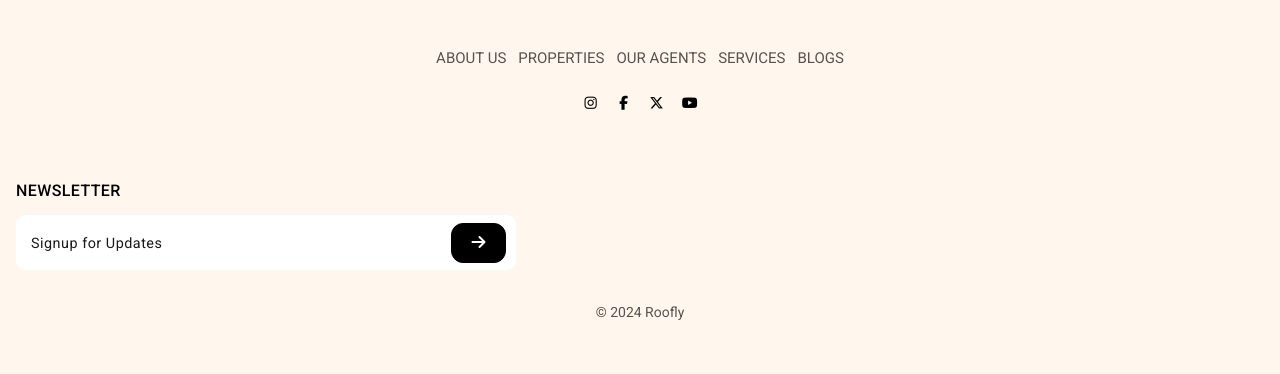
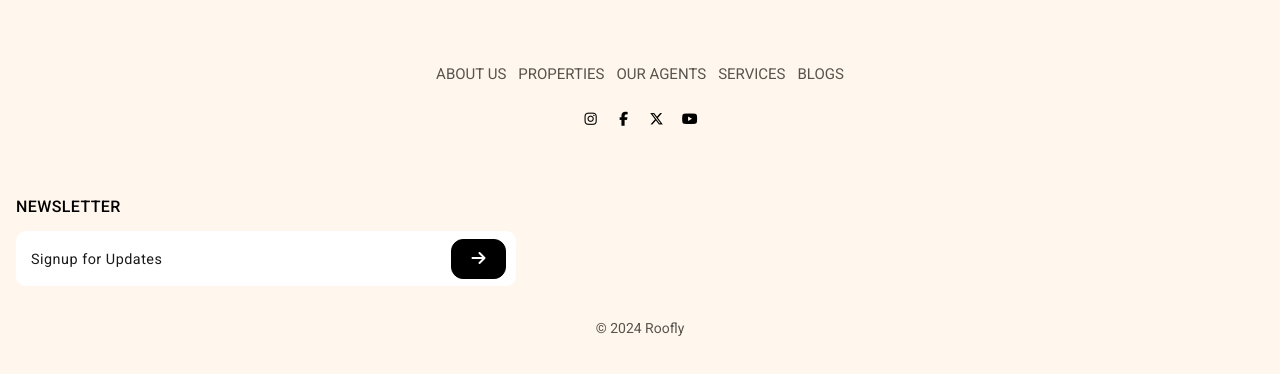
Before and after one commit to miteshp98/roofly-real-estate, a website built with Parcel: page src/pages/properties-categories.html in a window 1280 px wide. Shown: the part 1565-1939 px from the top of the page. Built offline with nearby package versions, Linux system fonts and the light colour scheme.

Commit message:
rector: change footer padding

```diff
--- a/src/pages/properties-categories.html
+++ b/src/pages/properties-categories.html
@@ -284,7 +284,7 @@
         </div>
       </section>
     </main>
-    <footer class="foooter-section pt-10 font-body md:pt-20">
+    <footer class="foooter-section pt-12 font-body md:pt-20">
       <div
         class="footer-contact-us-wrappper p-5 py-20 flex flex-col items-center gap-4 md:py-32"
       >
@@ -301,7 +301,7 @@
         </a>
       </div>
       <div
-        class="container footer-container mx-auto max-w-screen-2xl py-12 p-4"
+        class="container footer-container mx-auto max-w-screen-2xl py-12 p-4 pt-16"
       >
         <div class="footer-top flex flex-col items-center gap-5">
           <div class="footer-nav-container">
```
